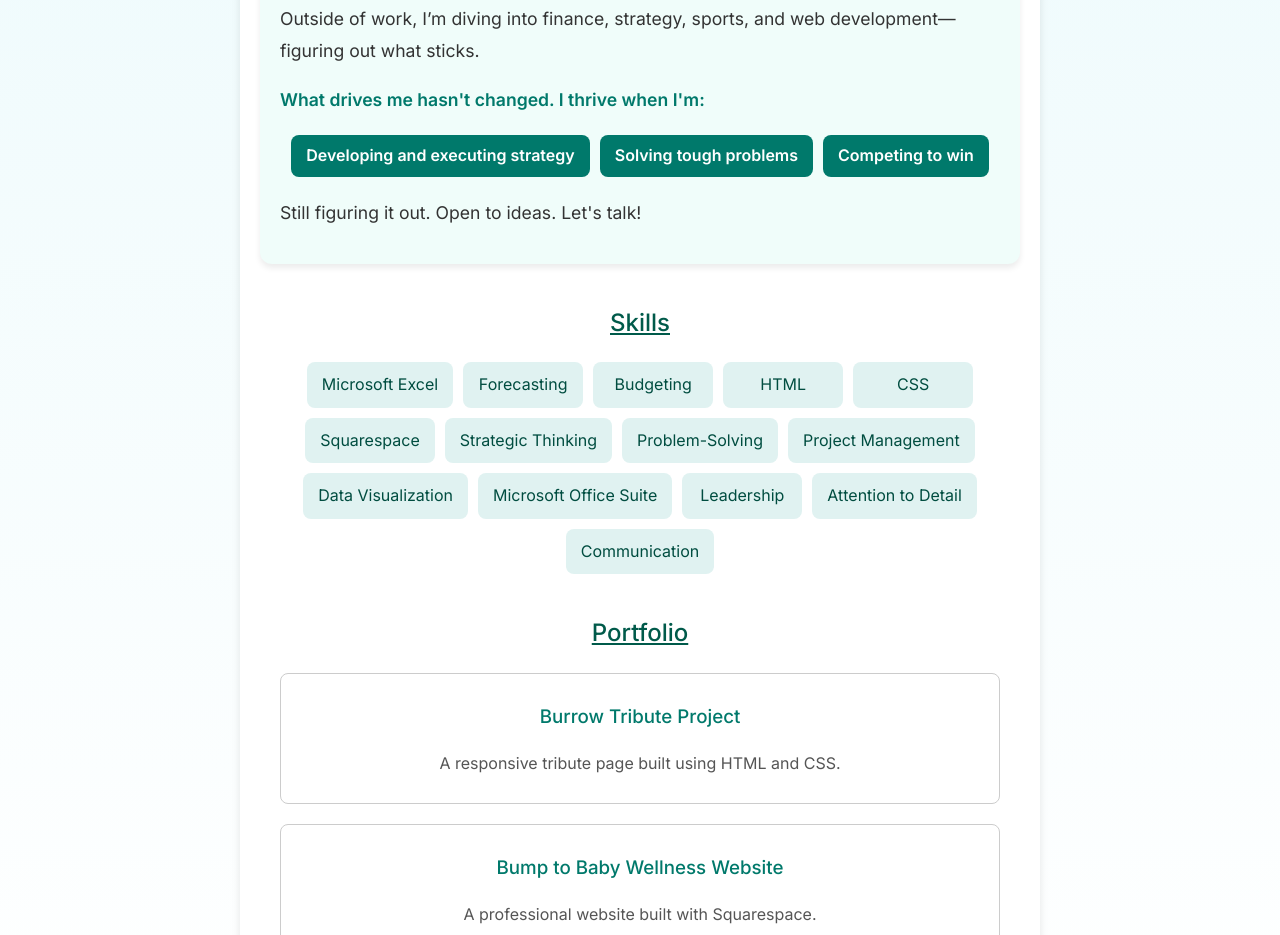
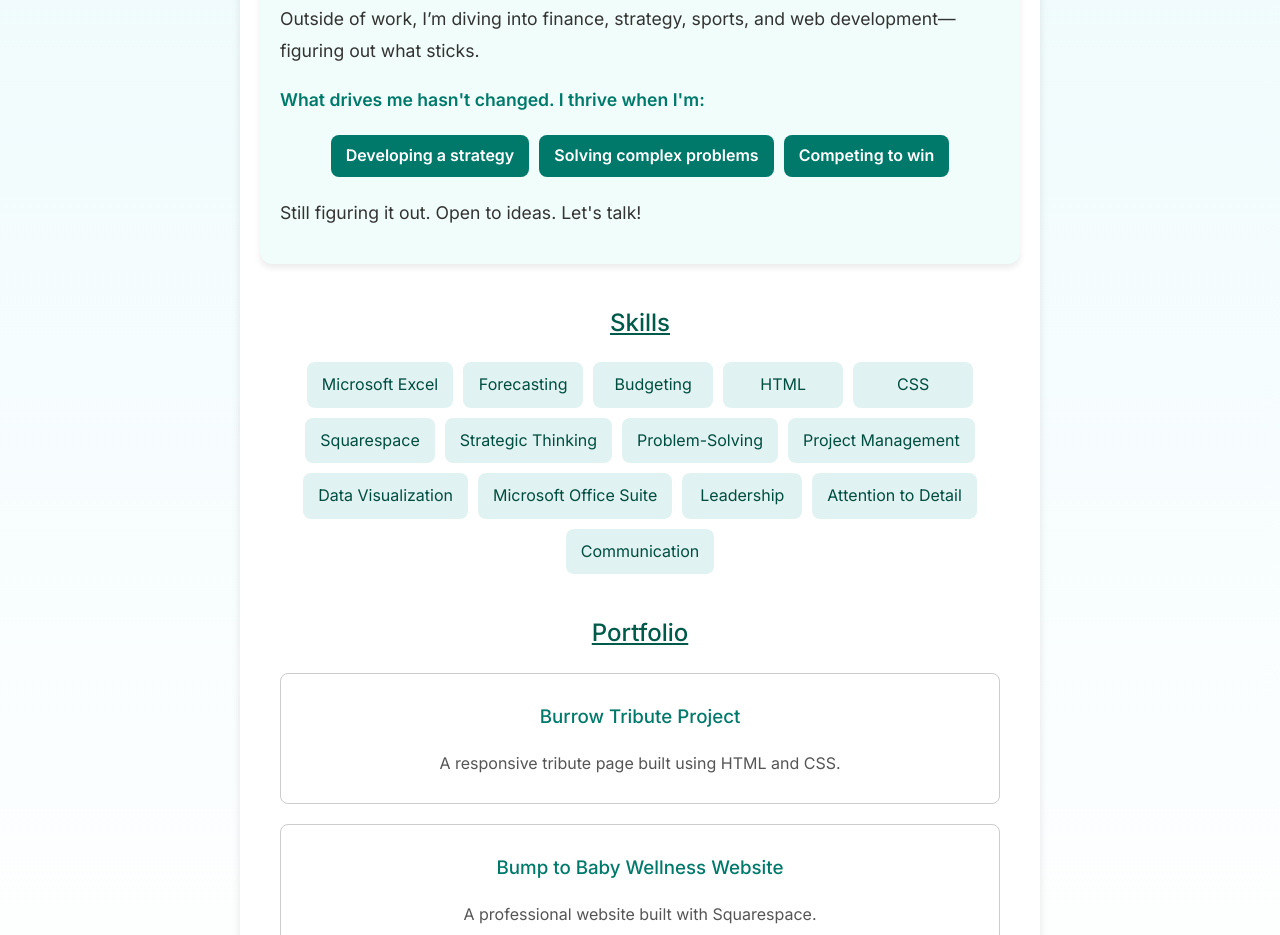
Before and after one commit to truschell/truschell, a plain HTML site: page index.html in a window 1280 px wide. Shown: the part 1211-2146 px from the top of the page. Drawn offline with Linux system fonts and the light colour scheme.

Commit message:
Update index.html

```diff
--- a/index.html
+++ b/index.html
@@ -29,7 +29,7 @@
 
         <p>After graduating from Wisconsin, I doubled down on my athletic identity and coached college wrestling for five years. I wanted to make an impact and help athletes develop beyond their sport, but as a coach, my job was to keep them locked in. Kind of a conflict of interest if you think about it. While at UTC, I also took advantage of a tuition waiver and earned an MBA. I figured more education couldn’t hurt.</p>
 
-        <p>That decision led me to my capstone course—Strategic Management with Dr. Frank Butler—where everything clicked. We competed in a business simulation, running a company that sold carbon fiber bikes. I stepped up as CEO (mainly because no one else wanted the job), made plenty of mistakes, learned fast, and by the end, our team dominated nearly every major metric. That’s when I realized what drives me: strategy, competition, and solving tough problems.</p>
+        <p>That decision led me to my capstone course—Strategic Management with Dr. Frank Butler—where everything clicked. We competed in a business simulation, running a company that sold carbon fiber bikes. I stepped up as CEO (mainly because no one else wanted the job), made plenty of mistakes, learned fast, and by the end, our team dominated nearly every major metric. That’s when I realized what drives me: strategy, competition, and solving complex problems.</p>
 
         <p>So, I stepped away from coaching to get a “real” job. With two master’s degrees, I assumed I’d be in high demand. Turns out, experience matters. My resume was all wrestling, no business.</p>
 
@@ -39,8 +39,8 @@
 
         <p><strong>What drives me hasn't changed. I thrive when I'm:</strong></p>
         <ul>
-            <li>Developing and executing strategy</li>
-            <li>Solving tough problems</li>
+            <li>Developing a strategy</li>
+            <li>Solving complex problems</li>
             <li>Competing to win</li>
         </ul>
 
```
